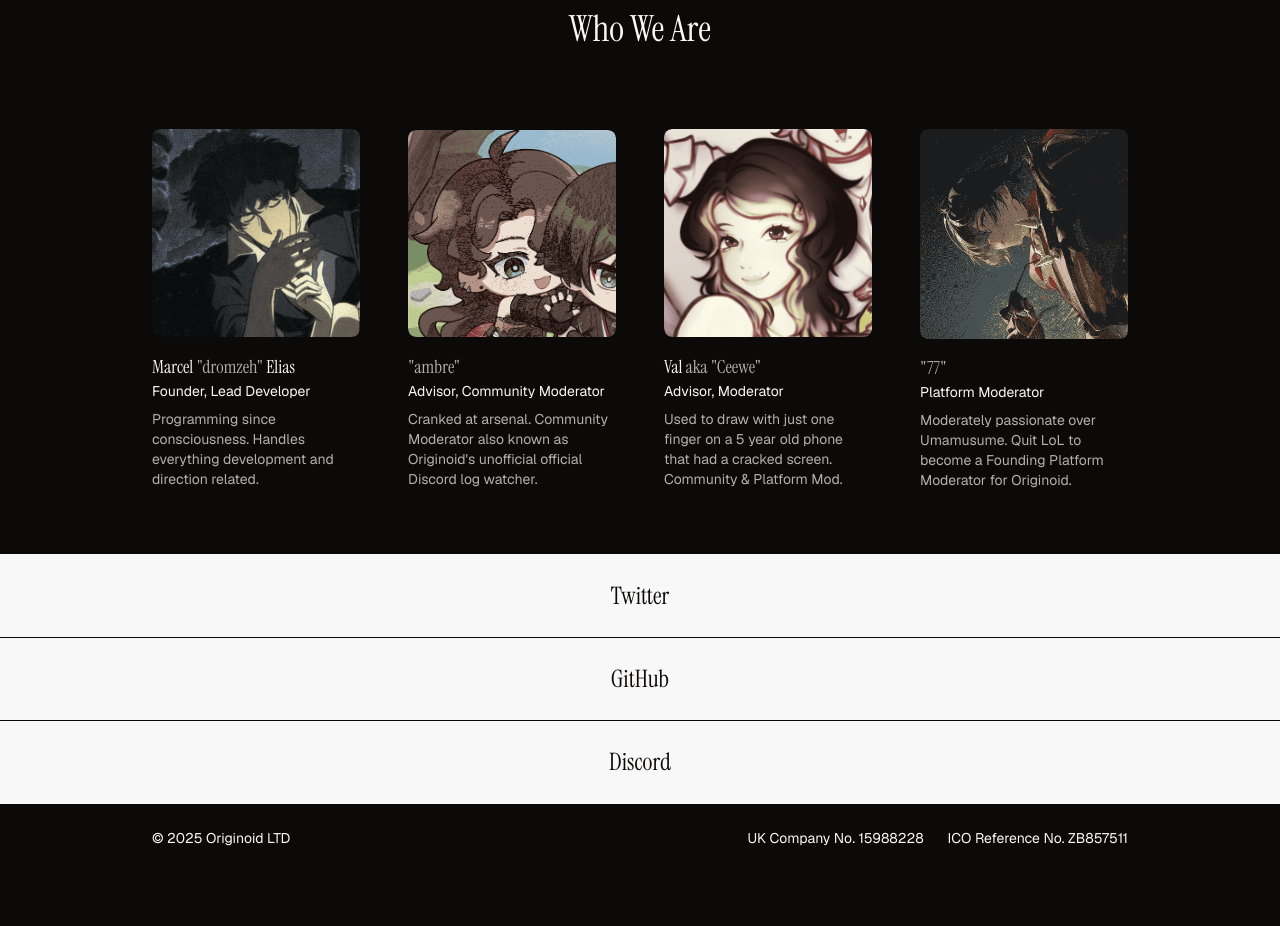
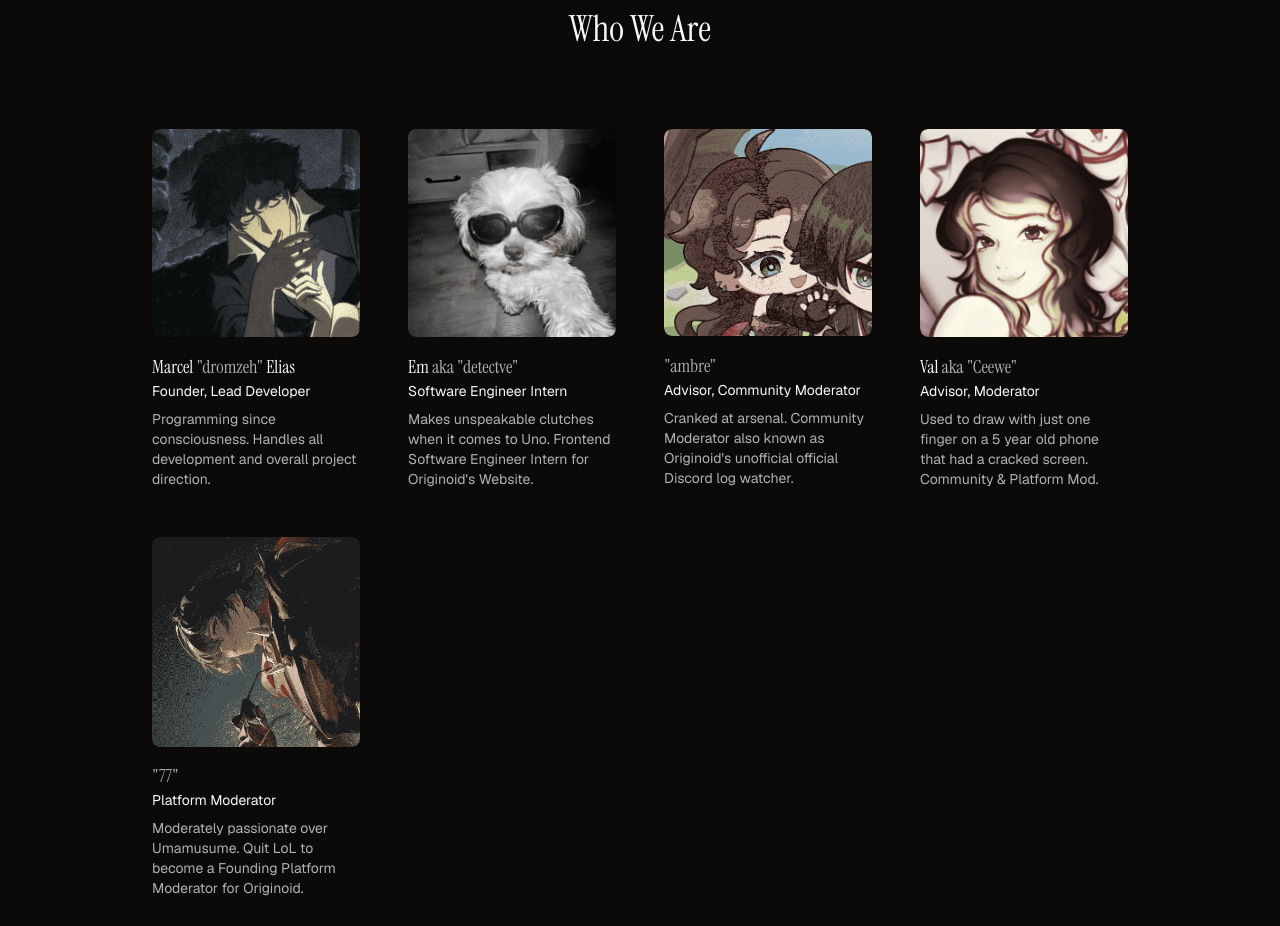
Before and after one commit to originoidco/ltd, a Next.js app: page / in a window 1280 px wide. Shown: the part 2600-3526 px from the top of the page. Before the commit the page ends 3472 px from the top, so only its background shows below. Built offline with nearby package versions, Linux system fonts and the light colour scheme.

Commit message:
add: team member

```diff
--- a/src/app/components/nav/team.tsx
+++ b/src/app/components/nav/team.tsx
@@ -22,8 +22,16 @@ const team = [
         nickname: "dromzeh",
         role: "Founder, Lead Developer",
         description:
-            "Programming since consciousness. Handles everything development and direction related.",
+            "Programming since consciousness. Handles all development and overall project direction.",
         hasImg: true,
+    },
+    {
+        firstName: "Em",
+        nickname: "detectve",
+        role: "Software Engineer Intern",
+        hasImg: true,
+        description:
+            "Makes unspeakable clutches when it comes to Uno. Frontend Software Engineer Intern for Originoid's Website.",
     },
     {
         nickname: "ambre",
```
Also changed, not shown: public/team/detectve-icon.png (added).
